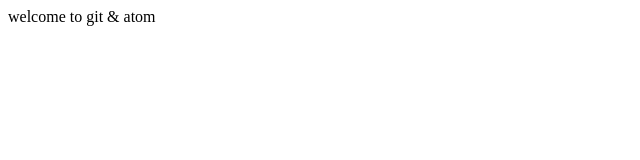
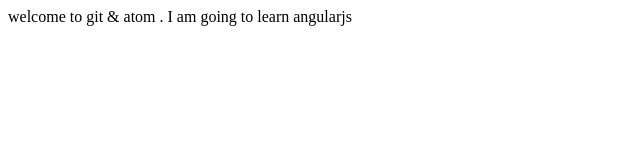
Before and after one commit to jafferali201211/checking1, a plain HTML site: page index.html in a window 1280 px wide. Shown: the whole page, without its empty margins (0-640 px from the left). Drawn offline with Linux system fonts and the light colour scheme.

Commit message:
paragraph updated

```diff
--- a/index.html
+++ b/index.html
@@ -2,7 +2,7 @@
 <head>
   </head>
   <body>
-    <p>welcome to git & atom
+    <p>welcome to git & atom . I am going to learn angularjs
     </body>
 
 </html>
```
